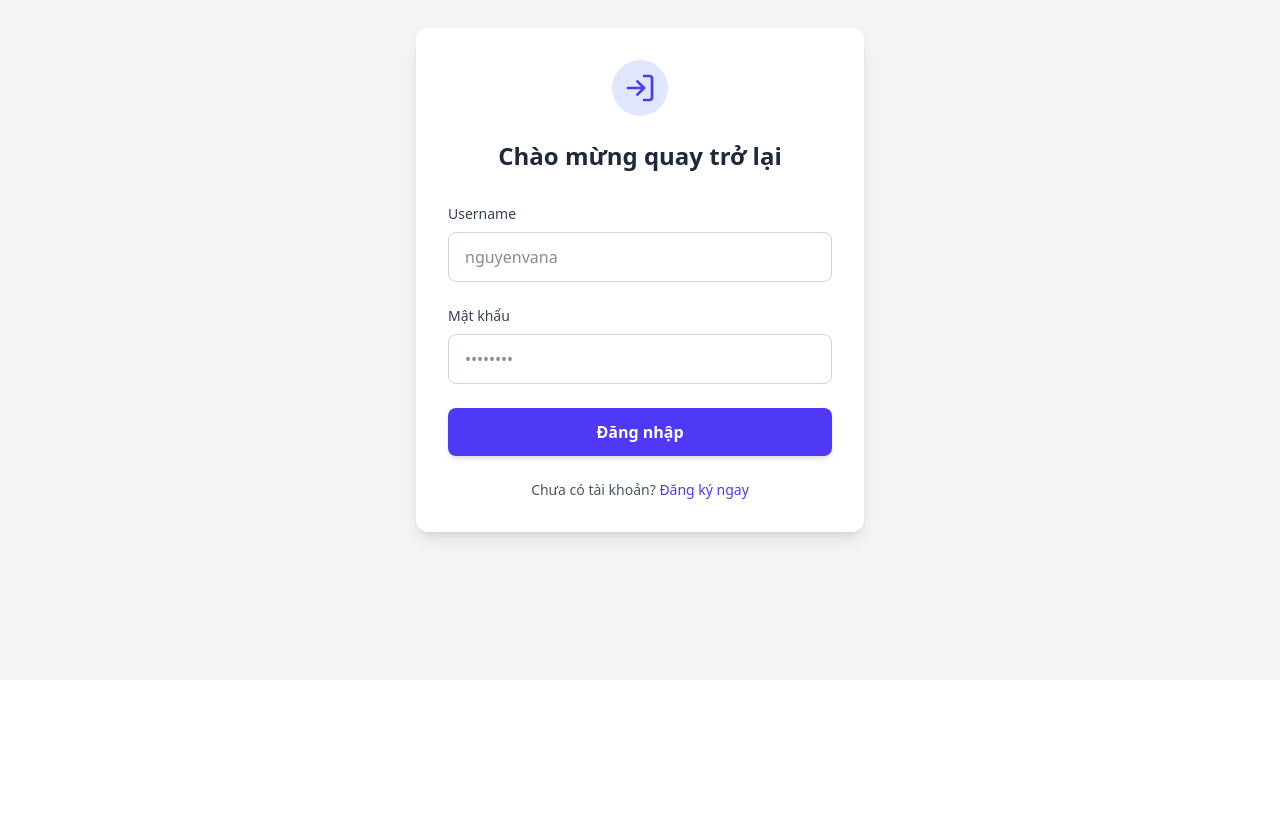
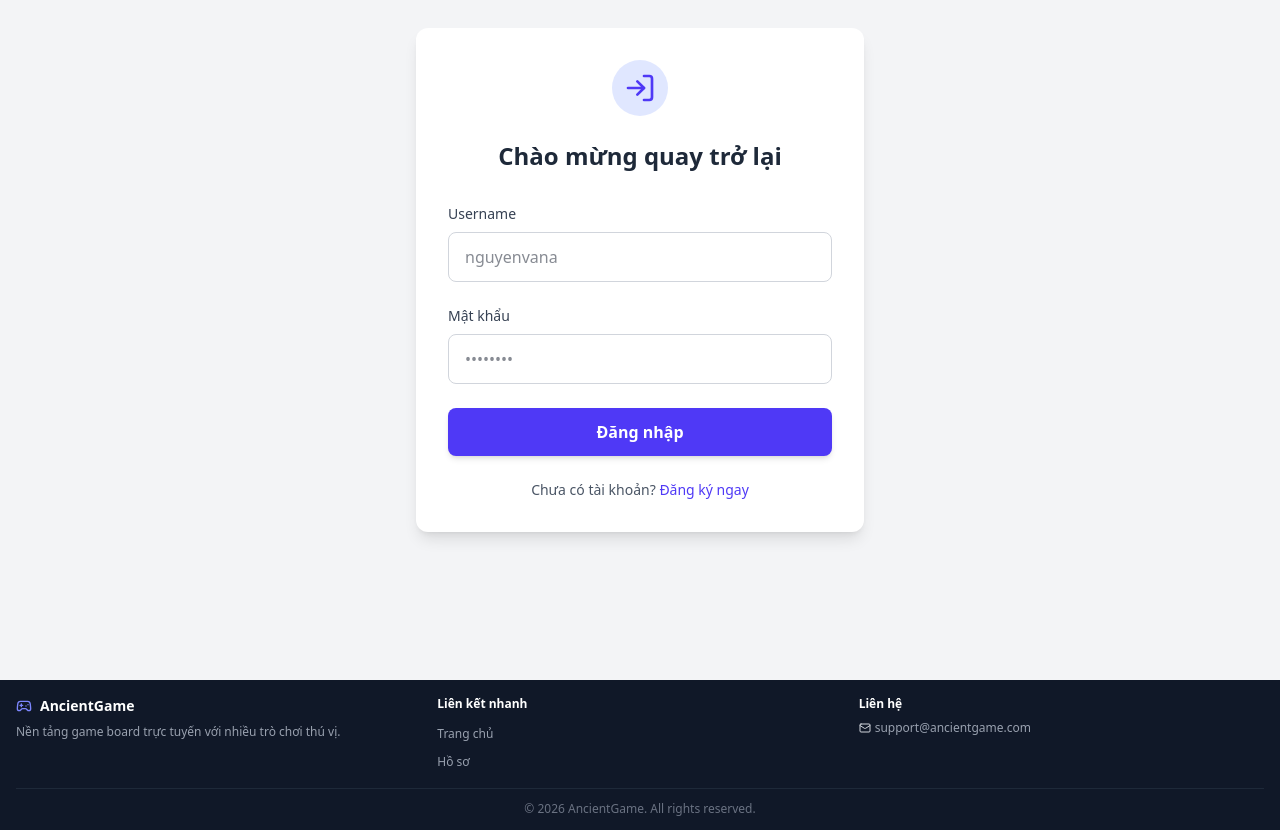
Before and after one commit to nnmt2810/boardgame_web, a React app in the folder frontend/: page /login in a window 1280 px wide. Shown: the part 120-950 px from the top of the page. Before the commit the page ends 800 px from the top, so only its background shows below. Built offline with nearby package versions, Linux system fonts and the light colour scheme; the HTML template or start-up script is replaced by a standard one.

Commit message:
feat: add Footer component

```diff
--- a/frontend/src/App.jsx
+++ b/frontend/src/App.jsx
@@ -5,6 +5,7 @@ import Login from './pages/Login';
 import Register from './pages/Register';
 import MainGame from './pages/MainGame';
 import Navbar from './components/Navbar';
+import Footer from './components/Footer';
 import Profile from './pages/Profile';
 
 const ProtectedRoute = ({ children }) => {
@@ -20,7 +21,7 @@ function App() {
   return (
     <AuthProvider>
       <Router>
-        <div className="min-h-screen bg-gray-50 text-gray-900">
+        <div className="min-h-screen bg-gray-50 text-gray-900 flex flex-col">
           <Navbar />
 
           <Routes>
@@ -47,6 +48,8 @@ function App() {
 
             <Route path="*" element={<Navigate to="/" />} />
           </Routes>
+
+          <Footer />
         </div>
       </Router>
     </AuthProvider>
--- /dev/null
+++ b/frontend/src/components/Footer.jsx
@@ -0,0 +1,59 @@
+import { Link } from 'react-router-dom';
+import { Gamepad2, Mail } from 'lucide-react';
+
+const Footer = () => {
+  return (
+    <footer className="bg-gray-900 text-gray-300 mt-auto">
+      <div className="max-w-7xl mx-auto px-4 py-4">
+        <div className="grid grid-cols-1 md:grid-cols-3 gap-4">
+          <div>
+            <div className="flex items-center space-x-2 mb-2">
+              <Gamepad2 className="w-4 h-4 text-indigo-400" />
+              <span className="text-sm font-bold text-white">AncientGame</span>
+            </div>
+            <p className="text-xs text-gray-400">
+              Nền tảng game board trực tuyến với nhiều trò chơi thú vị.
+            </p>
+          </div>
+
+          {/* Quick Links */}
+          <div>
+            <h3 className="text-white text-xs font-semibold mb-2">Liên kết nhanh</h3>
+            <ul className="space-y-1">
+              <li>
+                <Link to="/" className="text-xs text-gray-400 hover:text-indigo-400 transition-colors">
+                  Trang chủ
+                </Link>
+              </li>
+              <li>
+                <Link to="/profile" className="text-xs text-gray-400 hover:text-indigo-400 transition-colors">
+                  Hồ sơ
+                </Link>
+              </li>
+            </ul>
+          </div>
+
+          {/* Contact */}
+          <div>
+            <h3 className="text-white text-xs font-semibold mb-2">Liên hệ</h3>
+            <ul className="space-y-1">
+              <li className="flex items-center space-x-1">
+                <Mail className="w-3 h-3" />
+                <a href="mailto:support@ancientgame.com" className="text-xs text-gray-400 hover:text-indigo-400 transition-colors">
+                  support@ancientgame.com
+                </a>
+              </li>
+            </ul>
+          </div>
+        </div>
+
+        {/* Copyright */}
+        <div className="border-t border-gray-800 mt-4 pt-3 text-center text-xs text-gray-500">
+          <p>&copy; {new Date().getFullYear()} AncientGame. All rights reserved.</p>
+        </div>
+      </div>
+    </footer>
+  );
+};
+
+export default Footer;
```
